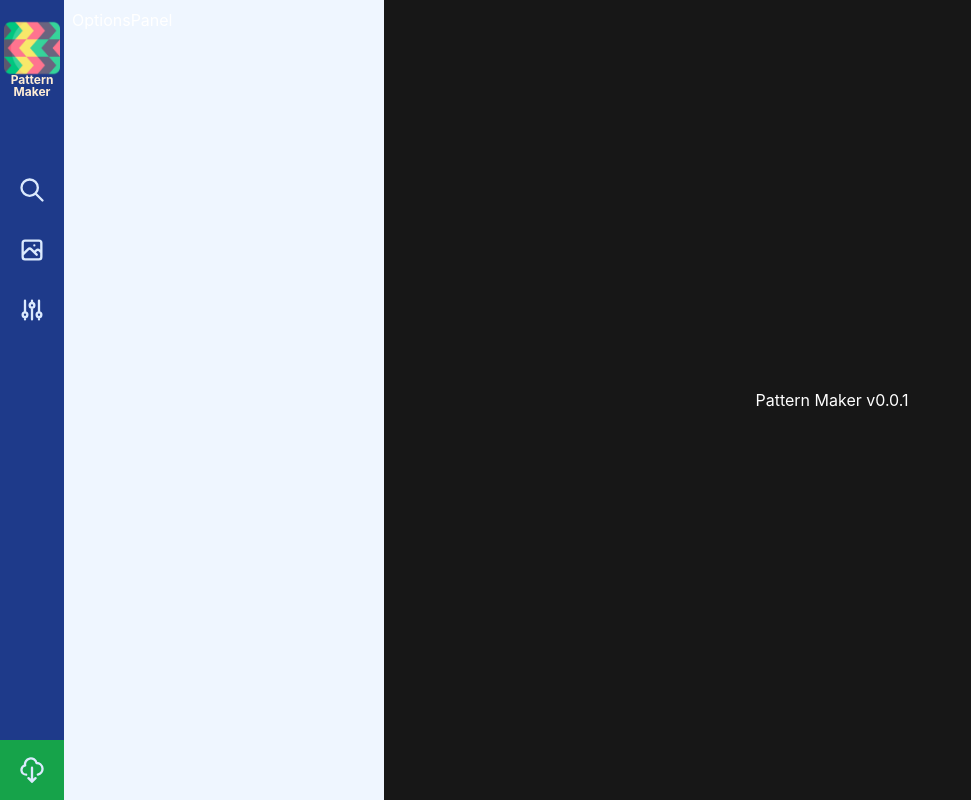
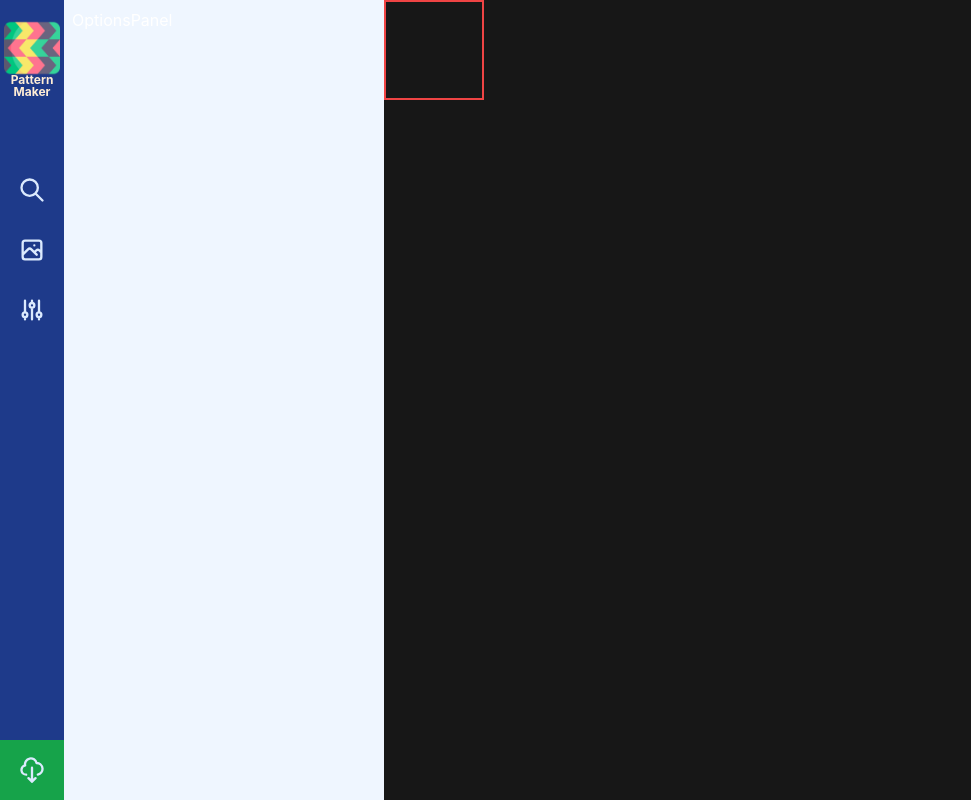
Before and after one commit to iorgadev/pattern-maker, a Next.js app: page / in a window 1280 px wide. Shown: the whole page, without its empty margins (0-971 px from the left). Built offline with nearby package versions, Linux system fonts and the light colour scheme.

Commit message:
canvas container update to track elements and mouse position

```diff
--- a/components/CanvasContainer.jsx
+++ b/components/CanvasContainer.jsx
@@ -1,5 +1,84 @@
-import React from "react";
+import React, { useEffect, useRef, useState } from "react";
+import Element from "./Element";
 
 export default function CanvasContainer() {
-  return <div className="canvascontainer">Pattern Maker v0.0.1</div>;
+  const canvasRef = useRef(null);
+  const [isDragging, setIsDragging] = useState(false);
+  const [elements, setElements] = React.useState([
+    {
+      id: 1,
+      position: { x: 100, y: 100 },
+      size: { width: 100, height: 100 },
+      rotation: 0,
+      selected: false,
+    },
+  ]);
+  const [selectedElement, setSelectedElement] = React.useState(null);
+  const [mousePosition, setMousePosition] = React.useState({ x: 0, y: 0 });
+  const [delta, setDelta] = React.useState({ x: 0, y: 0 });
+
+  const handleDragStart = (e) => {
+    e.stopPropagation();
+    e.preventDefault();
+    // if (!isDragging) return;
+    const { x, y } = e.target.getBoundingClientRect();
+    setMousePosition({ x: e.clientX, y: e.clientY });
+    setDelta({ x: 0, y: 0 });
+  };
+
+  const handleDragEnd = (e) => {
+    e.stopPropagation();
+    e.preventDefault();
+    console.log("drag end");
+    setIsDragging((prev) => false);
+  };
+
+  const handleDrag = (e) => {
+    e.stopPropagation();
+    e.preventDefault();
+    if (!isDragging) return;
+
+    // const { x, y } = e.target.getBoundingClientRect();
+    // console.log("Clicked on: ", x, y);
+
+    // how far mouse has moved from the start of the drag
+    const deltaX = e.clientX - mousePosition.x;
+    const deltaY = e.clientY - mousePosition.y;
+
+    // setMousePosition({ x: e.clientX, y: e.clientY });
+    setDelta({ x: deltaX, y: deltaY });
+  };
+
+  return (
+    <div
+      className="relative w-full h-full flex-grow bg-neutral-900 overflow-hidden"
+      onMouseMove={handleDrag}
+      onMouseUp={handleDragEnd}
+      onMouseDown={(e) => {
+        handleDragStart(e);
+      }}
+      // onClick={handleClick}
+    >
+      {
+        // show each Element in the array
+        elements.map((element, i) => {
+          return (
+            <Element
+              key={i}
+              isDragging={selectedElement === i}
+              setIsDragging={setIsDragging}
+              mousePosition={delta}
+              onClick={() => setSelectedElement(i)}
+            />
+          );
+        })
+      }
+      <canvas
+        ref={canvasRef}
+        width={`100%`}
+        height={`100%`}
+        className="block w-full h-full"
+      />
+    </div>
+  );
 }
```
